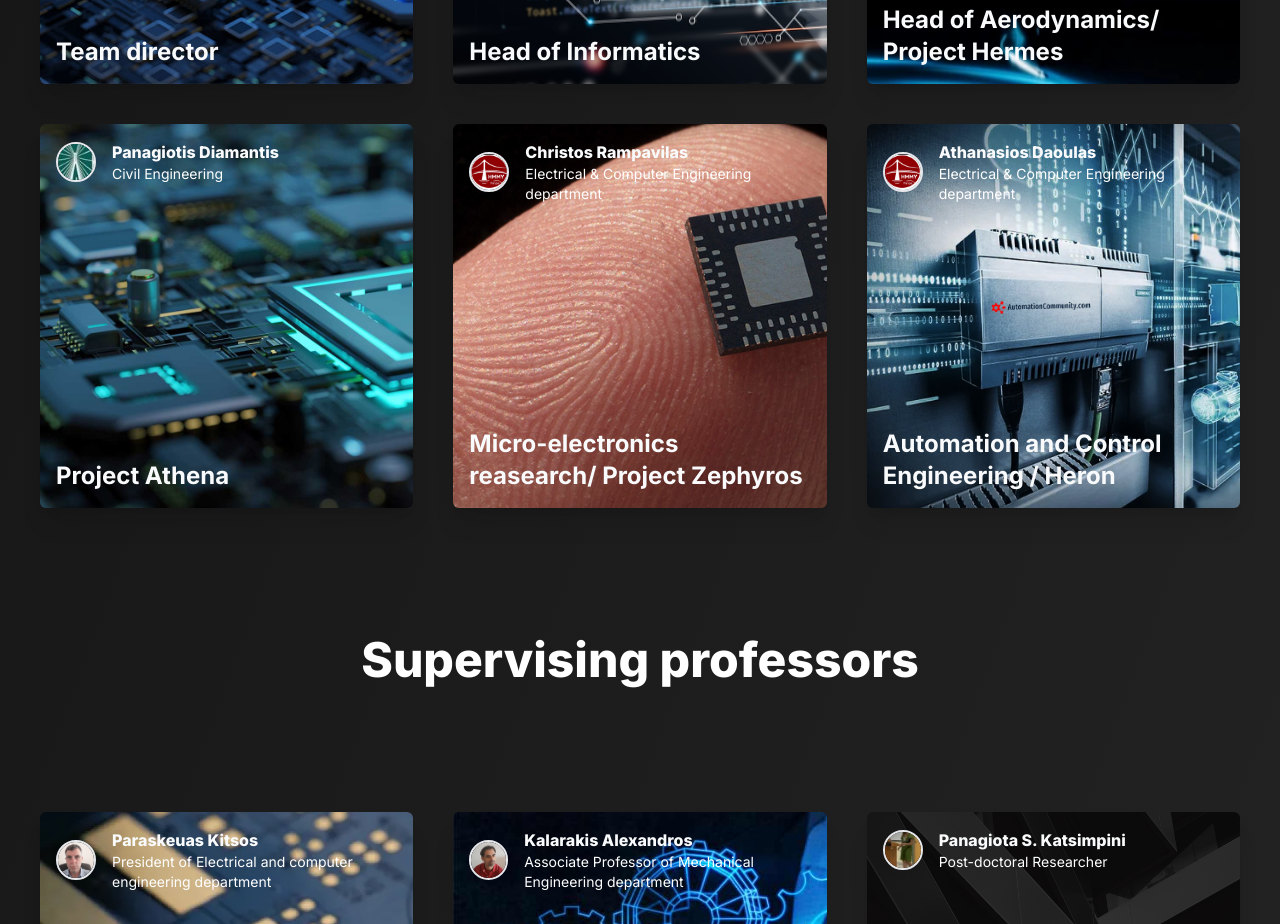
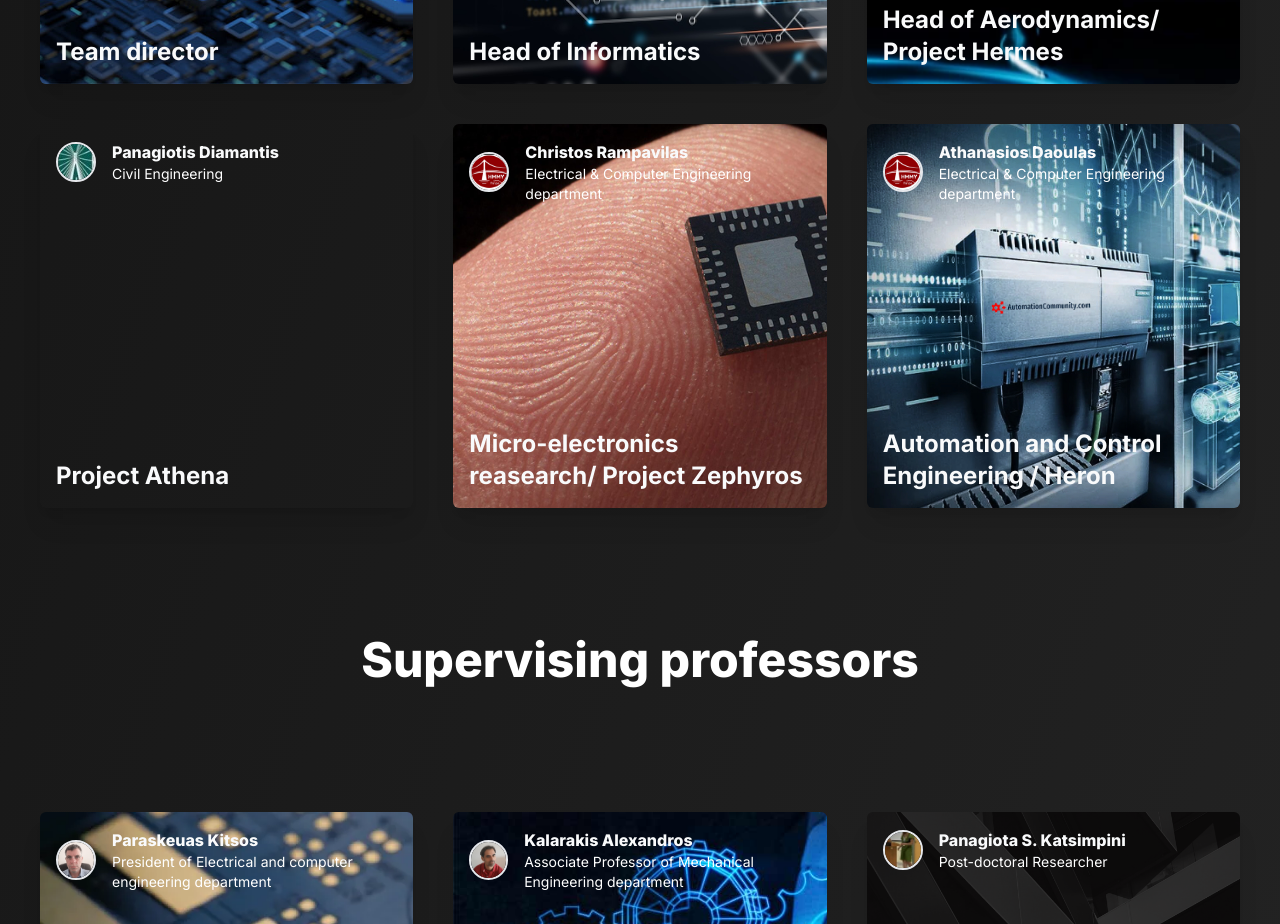
Before and after one commit to lamproskrchs/hepheastus, a Next.js app: page /team in a window 1280 px wide. Shown: the part 1260-2184 px from the top of the page. Built offline with nearby package versions, Linux system fonts and the light colour scheme.

Commit message:
micro-patches2

```diff
--- a/app/team/page.tsx
+++ b/app/team/page.tsx
@@ -353,7 +353,7 @@ export default function Team() {
                             <div
                                 className={cn(
                                     " cursor-pointer overflow-hidden relative card h-96 rounded-md shadow-xl  max-w-sm mx-auto backgroundImage flex flex-col justify-between p-4 hover:shadow-2xl hover:shadow-white",
-                                    " bg-[url(/fpg.jpg)] bg-cover"
+                                    " bg-[url(/civilc.png   )] bg-cover"
                                 )}
                             >
 
```
Also changed, not shown: public/civilc.png (added).
